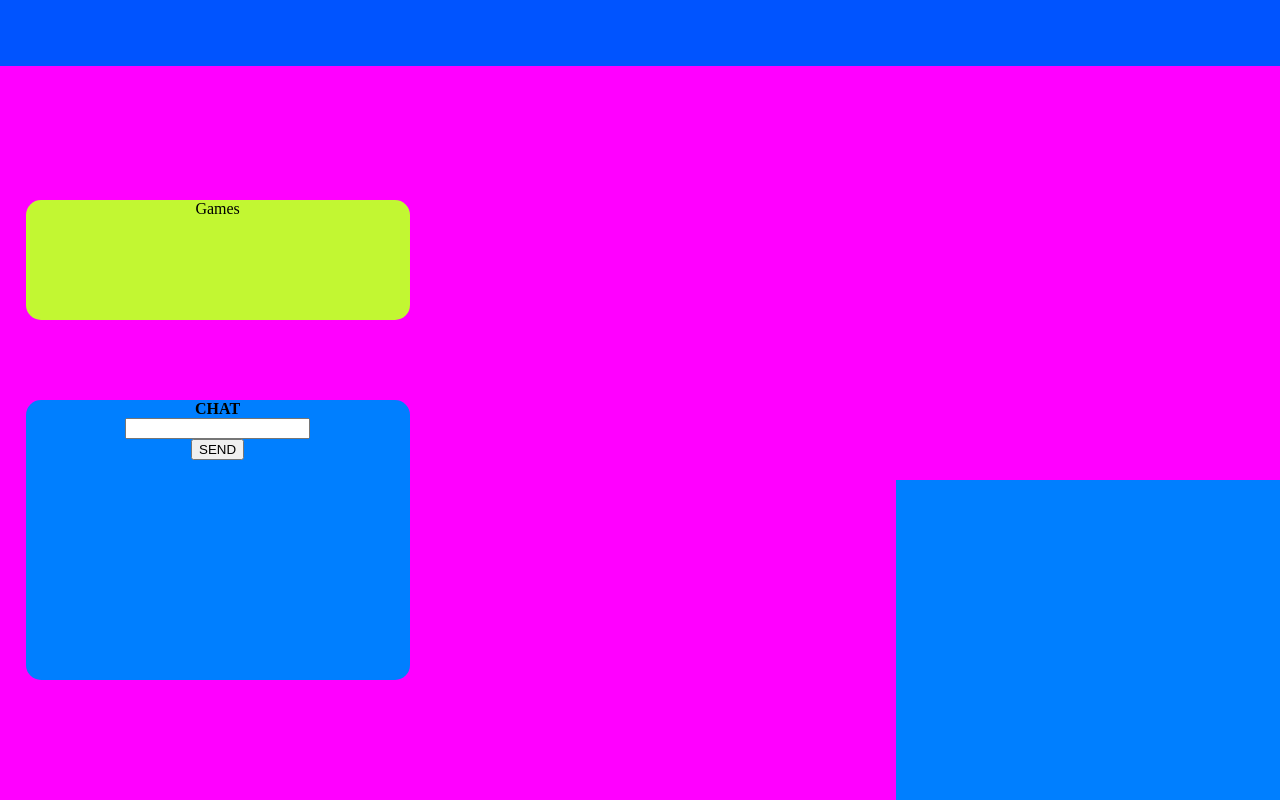
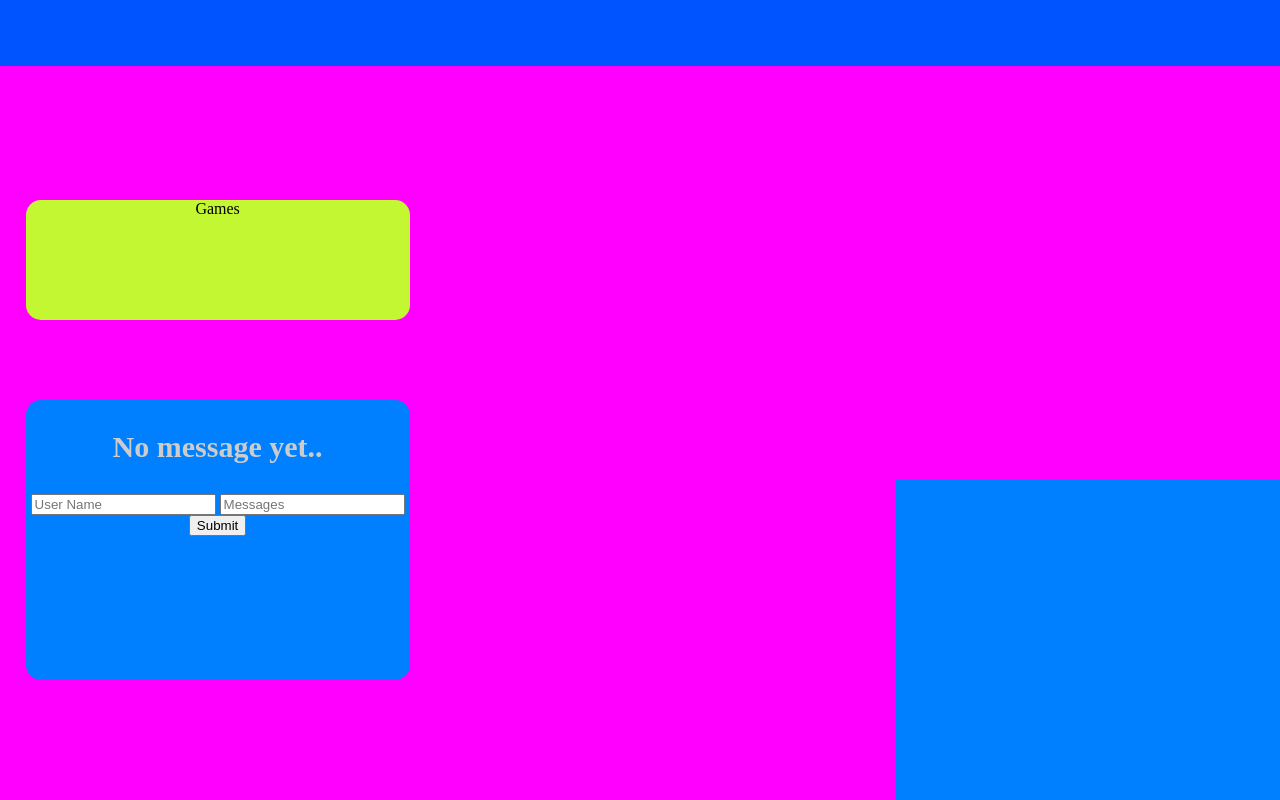
Before and after one commit to Mogmi95/Boulynk, a Flask app: page / in a window 1280 px wide. Run offline with Flask 2, Linux system fonts and the light colour scheme; a user stored in the database is signed in; data comes from the database, SQL or seed files in the repository; data that the repository does not hold is empty; some libraries are stand-ins or nearby versions.

Commit message:
First version of chat with websocket

```diff
--- a/app.py
+++ b/app.py
@@ -19,6 +19,7 @@ def load_user(user_id):
 @app.route('/login/<user_id>', methods=['GET', 'POST'])
 def login(user_id=None):
     if user_id is not None:
+        print("User ie not None")
         user = User.query.filter_by(name=user_id).first()
         if user is None:
             flash("NO")
@@ -63,20 +64,16 @@ def api_data():
 
 # Chat
 @app.route("/chat")
-def show_chat():
-    chat = Chat.query.first()
-    return render_template('chat.html', chat=chat)
+def sessions():
+    return render_template('chat.html')
 
-@app.route("/chat/api/add", methods=["POST"])
-def api_add_chat_message():
-    data = json.loads(request.data)
-    add_chat_message(data["message"], data["author"])
-    return "OK"
+def messageReceived(methods=['GET', 'POST']):
+    print('message was received!!!')
 
-def add_chat_message(message, author):
-    chat = Chat.query.first()
-    chat.messages.append(ChatMessage(message, author))
-    db.session.commit()
+@socketio.on('my event')
+def handle_my_custom_event(json, methods=['GET', 'POST']):
+    print('received my event: ' + str(json))
+    socketio.emit('my response', json, callback=messageReceived)
 
 # Codenames
 
--- a/templates/chat.html
+++ b/templates/chat.html
@@ -1,56 +1,47 @@
-<b>CHAT</b>
-<br />
+<!DOCTYPE html>
+  <html lang="en">
+  <head>
+    <title>Flask_Chat_App</title>
+  </head>
+  <body>
 
-<div id="chatMessagesList">
+    <h3 style='color: #ccc;font-size: 30px;'>No message yet..</h3>
+    <div class="message_holder"></div>
 
-{% for message in chat.messages %}
+    <form action="" method="POST">
+      <input type="text" class="username" placeholder="User Name"/>
+      <input type="text" class="message" placeholder="Messages"/>
+      <input type="submit"/>
+    </form>
 
-    <div class="chatMessage">{{ message.author }} : {{ message.content }}</div>
+    <!-- jQuery (necessary for Bootstrap's JavaScript plugins) -->
+    <script src="https://ajax.googleapis.com/ajax/libs/jquery/1.12.4/jquery.min.js"></script>
+    <script src="https://cdnjs.cloudflare.com/ajax/libs/socket.io/1.7.3/socket.io.min.js"></script>
+    <script type="text/javascript">
+      var socket = io.connect('http://' + document.domain + ':' + location.port);
+      socket.on( 'connect', function() {
+        socket.emit( 'my event', {
+          data: 'User Connected'
+        } )
+        var form = $( 'form' ).on( 'submit', function( e ) {
+          e.preventDefault()
+          let user_name = $( 'input.username' ).val()
+          let user_input = $( 'input.message' ).val()
+          socket.emit( 'my event', {
+            user_name : user_name,
+            message : user_input
+          } )
+          $( 'input.message' ).val( '' ).focus()
+        } )
+      } )
+      socket.on( 'my response', function( msg ) {
+        console.log( msg )
+        if( typeof msg.user_name !== 'undefined' ) {
+          $( 'h3' ).remove()
+          $( 'div.message_holder' ).append( '<div><b style="color: #000">'+msg.user_name+'</b> '+msg.message+'</div>' )
+        }
+      })
+    </script>
 
-{% endfor %}
-
-</div>
-
-<input type="text" id="message-input" value="" />
-<br />
-<input type="button" onClick="postMessage()" value="SEND" />
-
-<script>
-var messagesList = document.getElementById("chatMessagesList")
-var msgInput = document.getElementById("message-input")
-var author = "LYON"
-
-function postMessage() {
-    var msg = msgInput.value
-    if (msg != "") {
-        var xhttp = new XMLHttpRequest();
-        xhttp.onreadystatechange = function() {
-            if (this.readyState == 4 && this.status == 200) {
-                if (this.responseText == "OK") {
-                    // Update the message list
-                    var newMessage = document.createElement("div");
-                    newMessage.appendChild(document.createTextNode(author + " : " + msg))
-                    messagesList.appendChild(newMessage)
-                }
-            }
-        };
-        xhttp.open("POST", "/chat/api/add", true);
-        xhttp.setRequestHeader("Content-Type", "application/json;charset=UTF-8");
-        xhttp.send(JSON.stringify({
-            "message": msg,
-            "author": author
-        }));
-    }
-}
-
-// Intercept the Enter event to send the message
-window.addEventListener("keydown",function (e) {
-    if (e.keyCode === 13) {
-            e.preventDefault();
-            postMessage();
-            msgInput.value = "";
-        }
-    }
-)
-
-</script>
+  </body>
+  </html>
```
